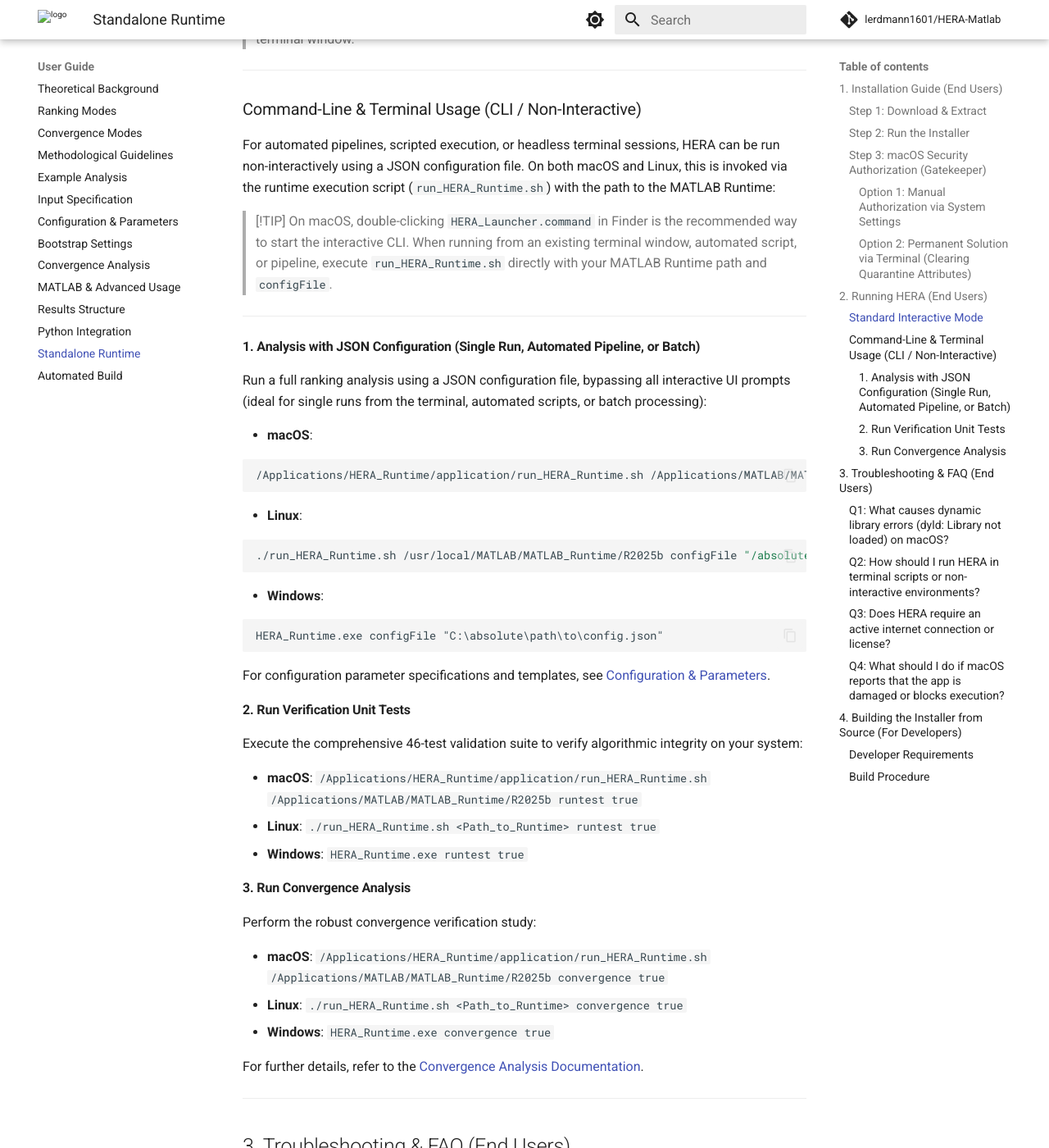
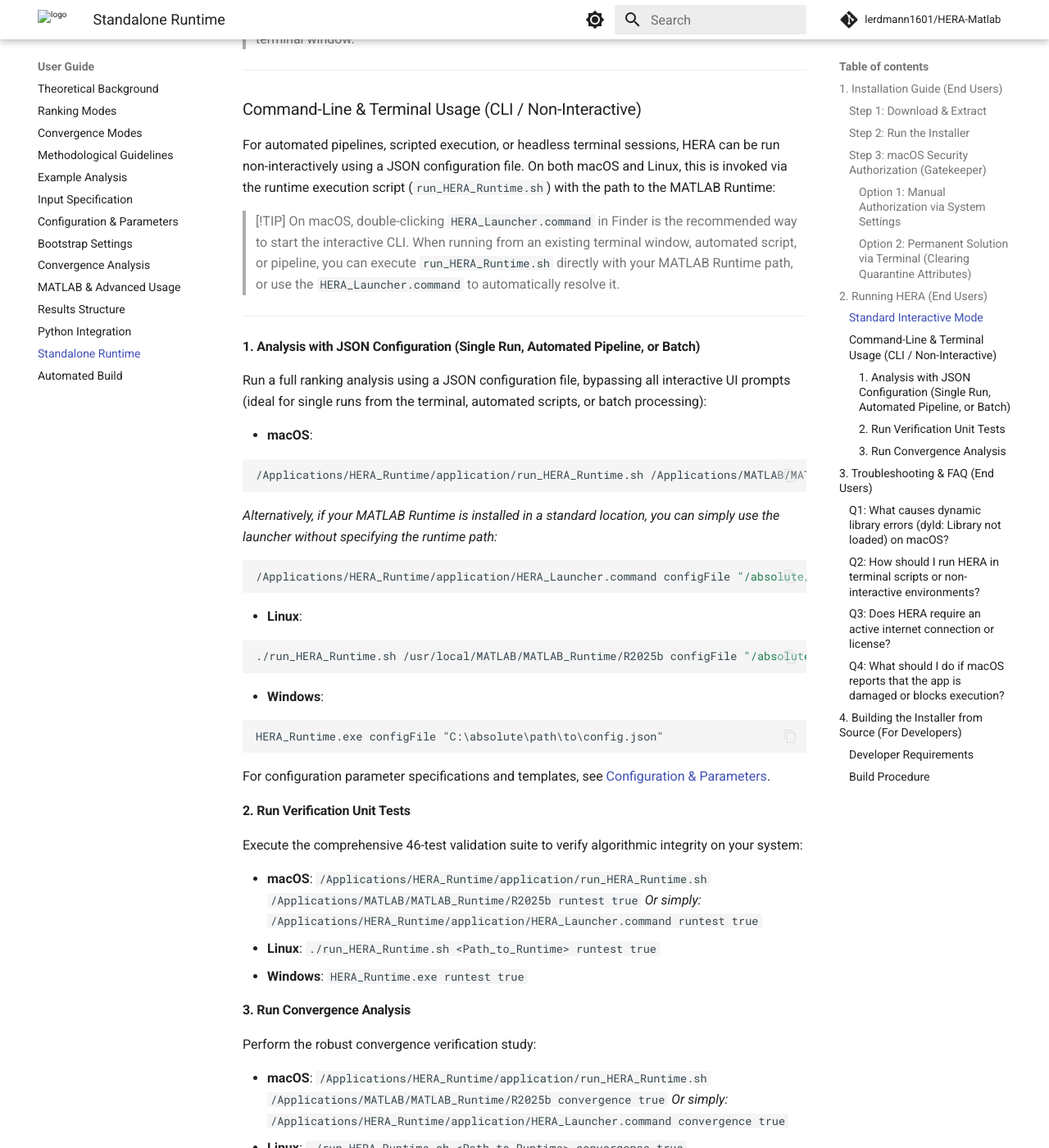
Before and after one commit to lerdmann1601/HERA-Matlab, an MkDocs documentation site: the page built from docs/Standalone_Runtime.md, in a window 1280 px wide and 1400 px high, scrolled down 3696 px. Shown: the whole window at 82% size. Built offline with MkDocs 1.6.1 and Material for MkDocs 9.7.7, drawn with Linux system fonts in a browser that asks for light colours; comment, search, counter and statistics services are not loaded; some of the changed text lies outside the part shown.

Commit message:
docs: add HERA_Launcher.command usage instructions for macOS deployments

````diff
--- a/docs/Standalone_Runtime.md
+++ b/docs/Standalone_Runtime.md
@@ -129,7 +129,7 @@ For automated pipelines, scripted execution, or headless terminal sessions, HERA
 
 > [!TIP]
 > On macOS, double-clicking `HERA_Launcher.command` in Finder is the recommended way to start the interactive CLI.
-> When running from an existing terminal window, automated script, or pipeline, execute `run_HERA_Runtime.sh` directly with your MATLAB Runtime path and `configFile`.
+> When running from an existing terminal window, automated script, or pipeline, you can execute `run_HERA_Runtime.sh` directly with your MATLAB Runtime path, or use the `HERA_Launcher.command` to automatically resolve it.
 
 ---
 
@@ -141,6 +141,12 @@ Run a full ranking analysis using a JSON configuration file, bypassing all inter
 
   ```bash
   /Applications/HERA_Runtime/application/run_HERA_Runtime.sh /Applications/MATLAB/MATLAB_Runtime/R2025b configFile "/absolute/path/to/config.json"
+  ```
+
+  *Alternatively, if your MATLAB Runtime is installed in a standard location, you can simply use the launcher without specifying the runtime path:*
+
+  ```bash
+  /Applications/HERA_Runtime/application/HERA_Launcher.command configFile "/absolute/path/to/config.json"
   ```
 
 * **Linux**:
@@ -162,6 +168,7 @@ For configuration parameter specifications and templates, see [Configuration & P
 Execute the comprehensive 46-test validation suite to verify algorithmic integrity on your system:
 
 * **macOS**: `/Applications/HERA_Runtime/application/run_HERA_Runtime.sh /Applications/MATLAB/MATLAB_Runtime/R2025b runtest true`
+  *Or simply:* `/Applications/HERA_Runtime/application/HERA_Launcher.command runtest true`
 * **Linux**: `./run_HERA_Runtime.sh <Path_to_Runtime> runtest true`
 * **Windows**: `HERA_Runtime.exe runtest true`
 
@@ -170,6 +177,7 @@ Execute the comprehensive 46-test validation suite to verify algorithmic integri
 Perform the robust convergence verification study:
 
 * **macOS**: `/Applications/HERA_Runtime/application/run_HERA_Runtime.sh /Applications/MATLAB/MATLAB_Runtime/R2025b convergence true`
+  *Or simply:* `/Applications/HERA_Runtime/application/HERA_Launcher.command convergence true`
 * **Linux**: `./run_HERA_Runtime.sh <Path_to_Runtime> convergence true`
 * **Windows**: `HERA_Runtime.exe convergence true`
 
@@ -197,7 +205,7 @@ MATLAB Runtime directory. If the execution script `run_HERA_Runtime.sh` is invok
 * **Solution**:
   * **Interactive CLI**: Double-click `HERA_Launcher.command` in Finder (macOS) or `HERA_Runtime.exe` (Windows) to run the guided step-by-step prompt in a dedicated terminal window.
   * **Terminal & Automated Pipelines**: Pass your analysis parameters via a JSON configuration file using the `configFile` parameter. This executes headlessly without prompting and writes all results directly to disk:
-    * **macOS**: `/Applications/HERA_Runtime/application/run_HERA_Runtime.sh <Path_to_Runtime> configFile "/path/to/config.json"`
+    * **macOS**: `/Applications/HERA_Runtime/application/run_HERA_Runtime.sh <Path_to_Runtime> configFile "/path/to/config.json"` (or use `HERA_Launcher.command`)
     * **Linux**: `./run_HERA_Runtime.sh <Path_to_Runtime> configFile "/path/to/config.json"`
     * **Windows**: `HERA_Runtime.exe configFile "C:\path\to\config.json"`
 
````
Also changed, not shown: 1 other file.
